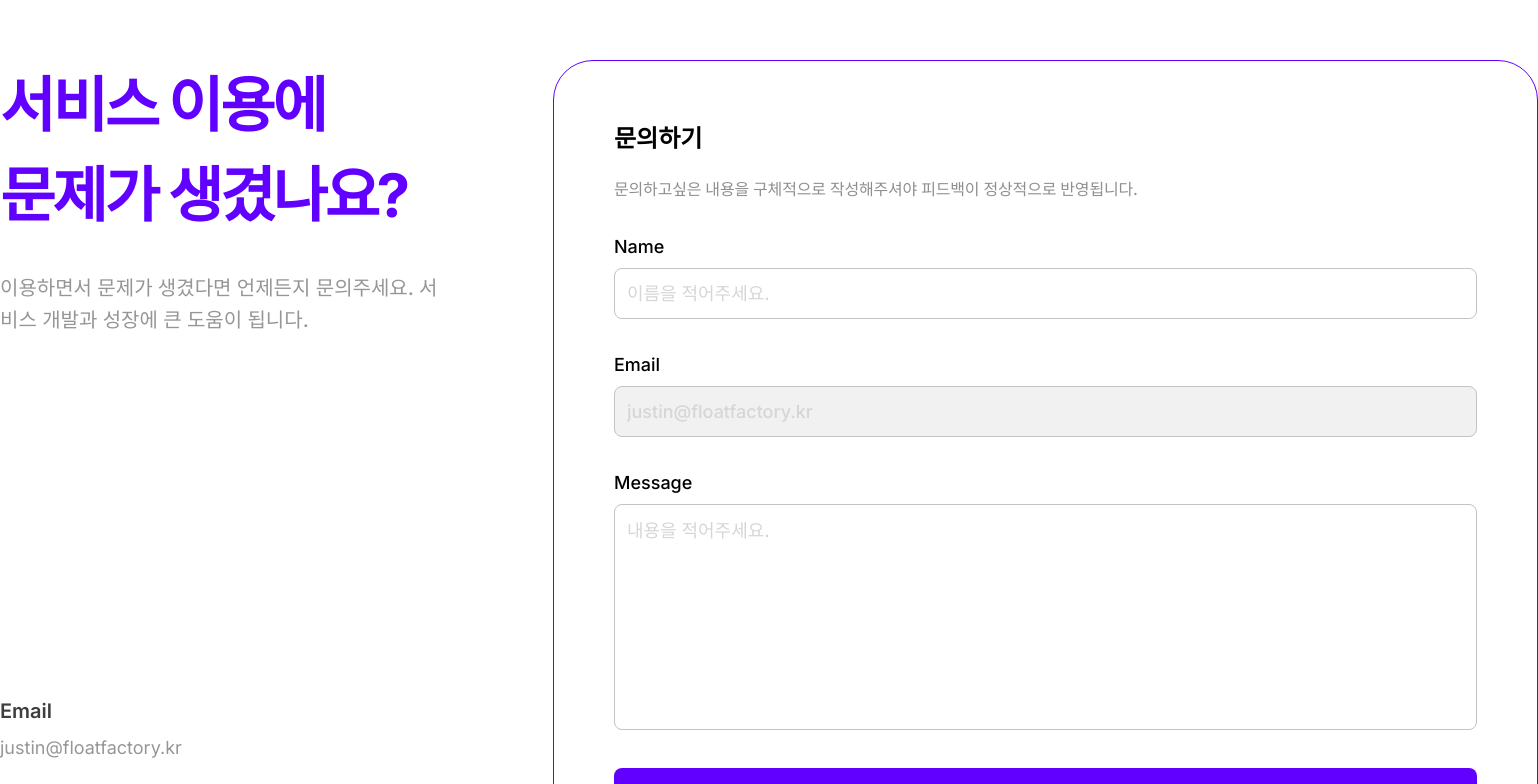
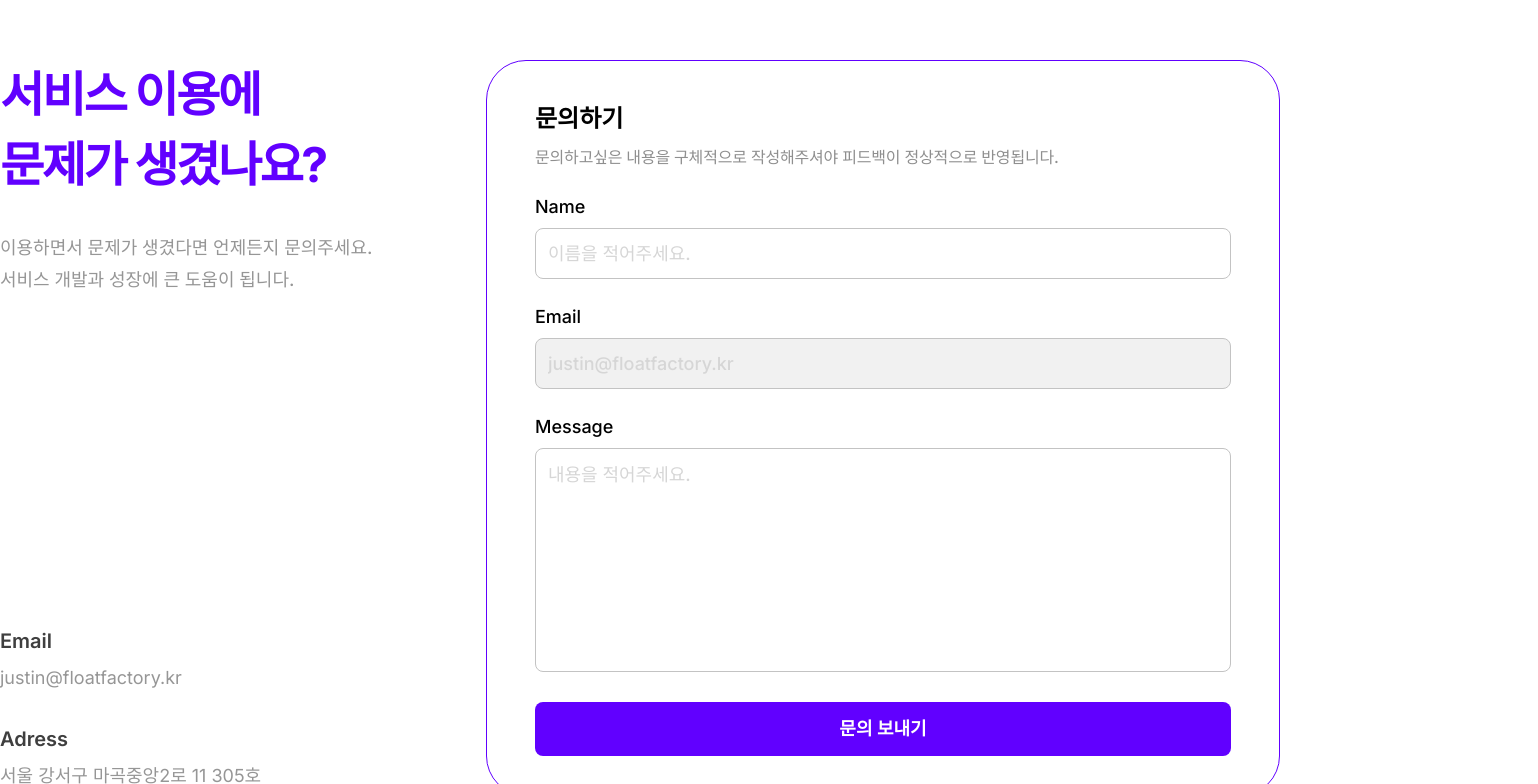
Before and after one commit to luc7yvicky/flaw-detector, a Next.js app: page / in a window 1280 px wide. Shown: the part 980-1764 px from the top of the page, 1538 px wide, since content can reach past the window. Built offline with nearby package versions, Linux system fonts and the light colour scheme; a web font is replaced by a local one.

Commit message:
Modify : 고객센터 컴포넌트 레이아웃 통일

```diff
--- a/src/app/page.tsx
+++ b/src/app/page.tsx
@@ -5,7 +5,7 @@ export default function LandingPage() {
   return (
     <>
       <Section1 />
-      <CustomerService />
+      <CustomerService className="my-[6.5rem]" />
     </>
   );
 }
--- a/src/components/ui/CustomerService.tsx
+++ b/src/components/ui/CustomerService.tsx
@@ -1,32 +1,27 @@
-"use client";
-
 import { cn } from "@/lib/utils";
-import { usePathname } from "next/navigation";
 import { Input } from "./Input";
 import { TextArea } from "./TextArea";
 
-export default function CustomerService() {
-  const pathName = usePathname();
-
+export default function CustomerService({ className }: { className?: string }) {
   return (
     <section
       className={cn(
-        "mx-auto flex h-[51.063rem] justify-between",
-        pathName === "/" ? "my-[6.5rem] w-[96.125rem]" : "w-full", // landing 페이지와 고객 센터 페이지의 레이아웃을 다르게 설정
+        "mx-auto flex h-[46rem] w-full max-w-[82.125rem] justify-between gap-[6.875rem]",
+        className,
       )}
     >
-      <div className="h-full w-[28.125rem]">
-        <h2 className="text-6xl font-bold leading-[5.625rem] tracking-tighter text-primary-500">
+      <div className="h-full w-[25.625rem]">
+        <h2 className="text-5xl font-bold leading-[4.375rem] tracking-tighter text-primary-500">
           서비스 이용에
           <br />
           문제가 생겼나요?
         </h2>
-        <p className="mt-8 text-xl font-medium leading-8 text-gray-default">
+        <p className="mt-8 text-lg font-medium leading-8 text-gray-default">
           이용하면서 문제가 생겼다면 언제든지 문의주세요. 서비스 개발과 성장에
           큰 도움이 됩니다.
         </p>
-        <ul className="mt-[22.5rem] h-[11.313rem]">
-          <li className="mb-[3.188rem] flex flex-col gap-2">
+        <ul className="mt-[20.625rem]">
+          <li className="mb-8 flex flex-col gap-2">
             <span className="text-xl font-semibold leading-[1.875rem] text-gray-dark">
               Email
             </span>
@@ -46,12 +41,11 @@ export default function CustomerService() {
       </div>
       <form
         className={cn(
-          "flex h-full flex-col gap-8 rounded-[40px] border border-primary-500 bg-white p-[3.75rem]",
-          pathName === "/" ? "w-[61.563rem]" : "w-[47.563rem]", // landing 페이지와 고객 센터 페이지에서 form 레이아웃을 다르게 설정
+          "flex h-full w-full max-w-[49.625rem] flex-col gap-6 rounded-[2.5rem] border border-primary-500 bg-white px-12 py-10",
         )}
       >
         <div>
-          <h3 className="mb-5 text-2xl font-bold leading-9">문의하기</h3>
+          <h3 className="mb-2 text-2xl font-bold leading-9">문의하기</h3>
           <p className="text-base font-medium tracking-[-0.011em] text-[#8F8F8F]">
             문의하고싶은 내용을 구체적으로 작성해주셔야 피드백이 정상적으로
             반영됩니다.
@@ -90,7 +84,7 @@ export default function CustomerService() {
           <TextArea
             id="message"
             placeholder="내용을 적어주세요."
-            className="mt-2 h-[14.125rem]"
+            className="mt-2 h-56"
           />
         </div>
         <button className="rounded-lg bg-primary-500 py-[0.813rem] text-lg font-semibold text-white">
```
